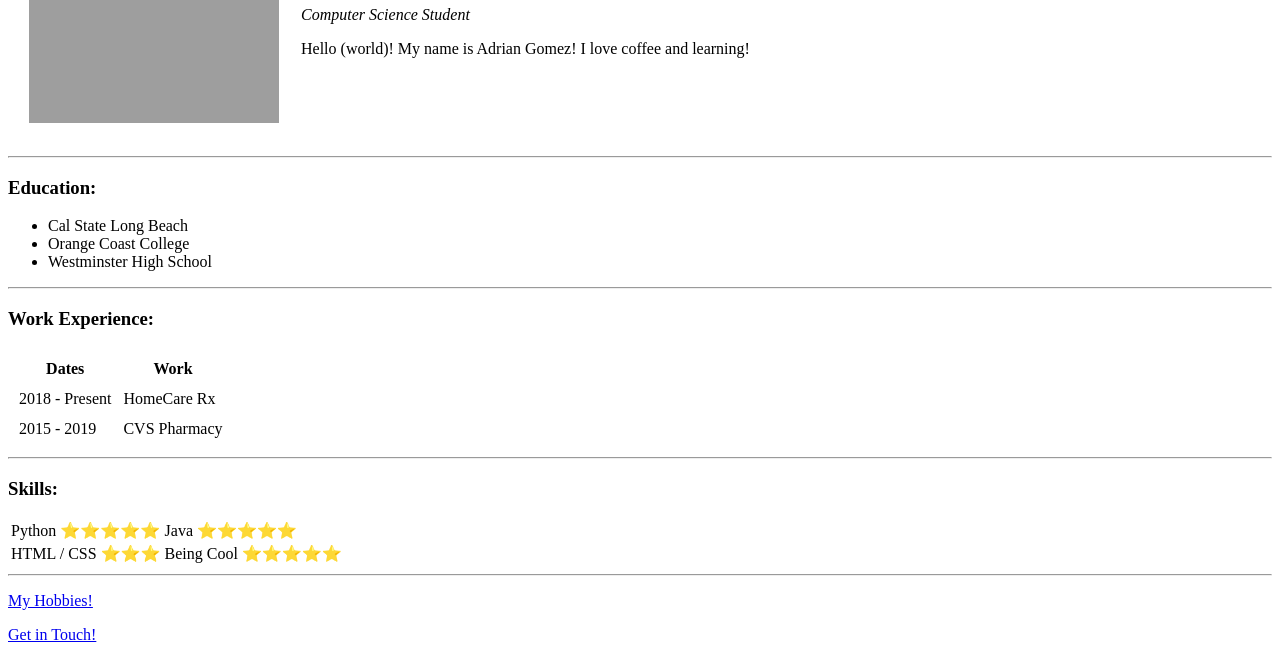
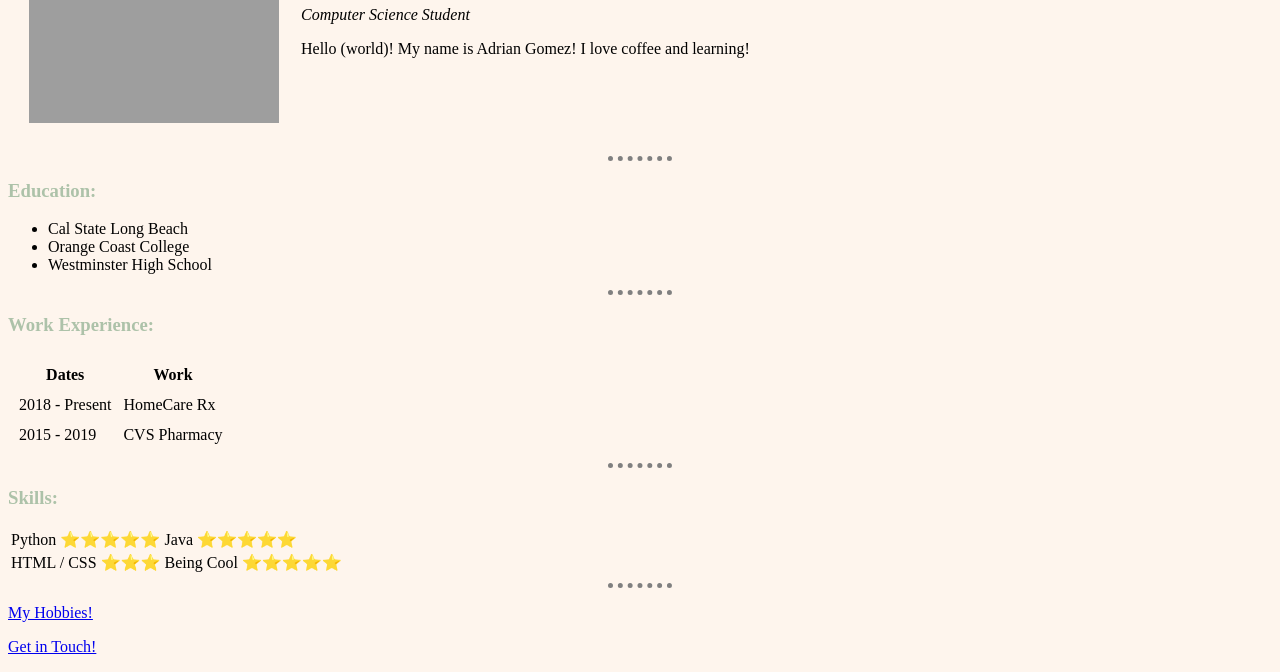
Before and after one commit to aMalaprop/cv, a plain HTML site: page index.html in a window 1280 px wide. Shown: the part 156-828 px from the top of the page. Drawn offline with Linux system fonts and the light colour scheme; grey boxes are pictures that could not be loaded.

Commit message:
added colors and css

```diff
--- /dev/null
+++ b/css/styles.css
@@ -0,0 +1,17 @@
+body {
+  background-color: #FEF5ED;
+}
+
+hr {
+  width: 5%;
+  border-style: dotted none none;
+  border-color: grey;
+  border-width: 5px;
+}
+
+h1{
+  color: #99A799;
+}
+h3{
+  color: #ADC2A9;
+}
--- a/index.html
+++ b/index.html
@@ -4,6 +4,8 @@
 <head>
   <meta charset="utf-8">
   <title>Adrian Gomez</title>
+  <link rel="stylesheet" href="css/styles.css">
+
 </head>
 
 <body>
@@ -11,7 +13,7 @@
     <tr>
       <td><img src="Images/adrian-modified.png" alt="It's me!" width="250" height="250"></td>
       <td>
-        <h1><a href="https://www.linkedin.com/in/gomezadriancs/">Adrian Gomez</a></h1>
+        <h1>Adrian Gomez</h1>
         <p><em>Computer Science Student</em></p>
         <p>Hello (world)! My name is Adrian Gomez! I love coffee and learning!</p>
       </td>
```
Also changed, not shown: contact.html (+2 -0 lines), hobbies.html (+2 -0 lines).
